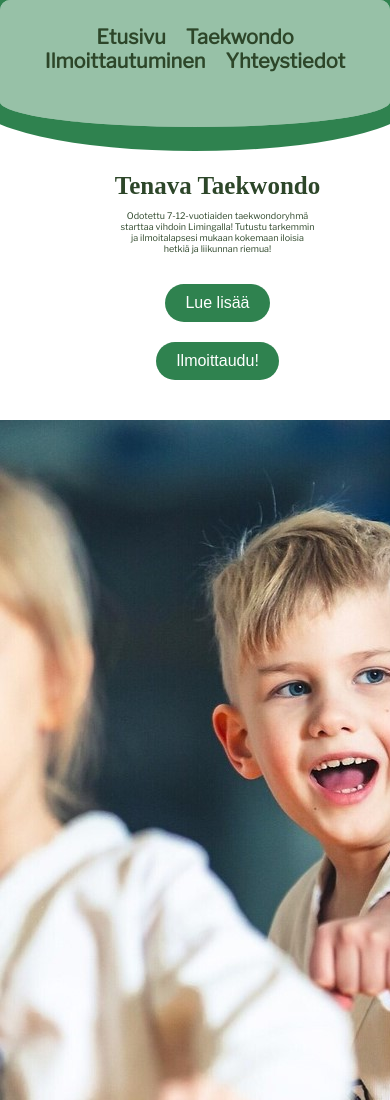
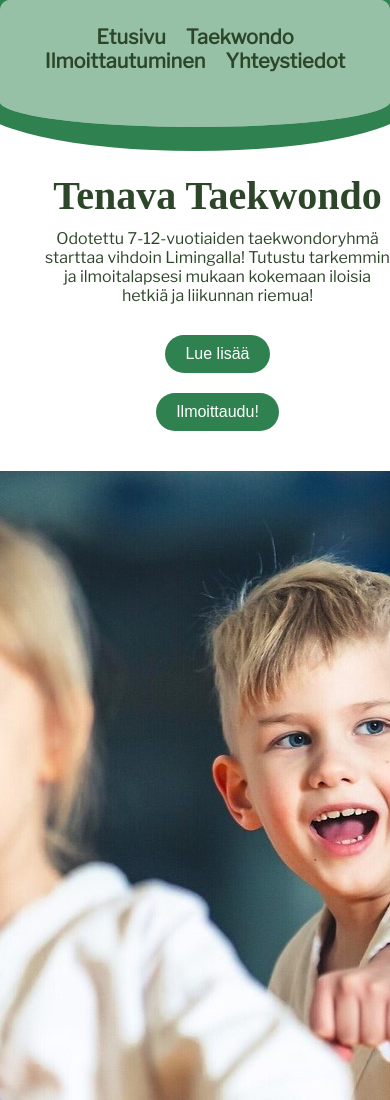
Before and after one commit to EmmiKorhonen/EmmiKorhonen.github.io, a plain HTML site: page index.html in a window 390 px wide. Shown: the top 1100 px of the page. Drawn offline with nearby package versions, Linux system fonts and the light colour scheme; a web font is replaced by a local one.

Commit message:
Muokattu fonttikokoja

```diff
--- a/tyyli.css
+++ b/tyyli.css
@@ -455,11 +455,11 @@ footer h2 {
   }
 
   .text-container h1 {
-    font-size: 30px; /* Pienennä otsikon fonttikokoa */
+    font-size: 40px; /* Pienennä otsikon fonttikokoa */
   }
 
   .text-container p {
-    font-size: 14px; /* Pienennä tekstin fonttikokoa */
+    font-size: 16px; /* Pienennä tekstin fonttikokoa */
     margin-top: 10px; /* Lisää ylimääräinen marginaali paragrafin yläpuolelle */
   }
 
@@ -526,11 +526,11 @@ footer h2 {
 @media only screen and (max-width: 400px) {
 
   .text-container h1 {
-      font-size: 25px; /* Pienennä otsikon fonttikokoa */
+      font-size: 40px; /* Pienennä otsikon fonttikokoa */
   }
 
   .text-container p {
-      font-size: 9px; /* Pienennä tekstin fonttikokoa */
+      font-size: 16px; /* Pienennä tekstin fonttikokoa */
       margin-top: 10px; /* Lisää ylimääräinen marginaali paragrafin yläpuolelle */
   }
 
```
